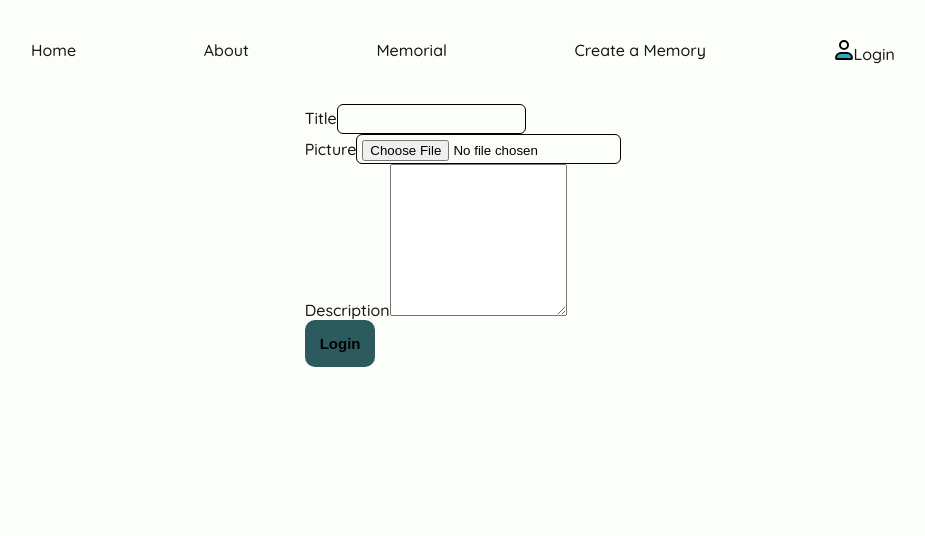
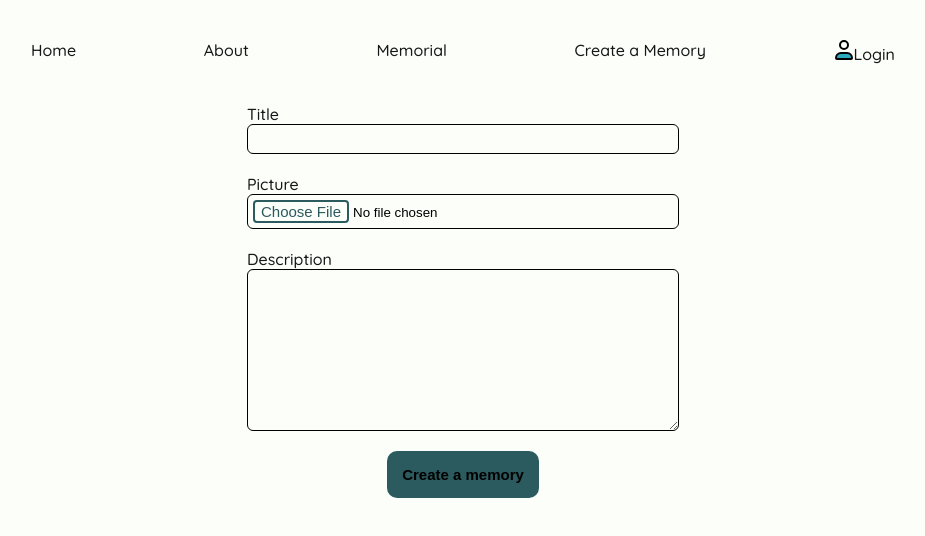
Before and after one commit to leticiabora/obituary-frontend, a Next.js app: page /memorial/create in a window 1280 px wide. Shown: the top 536 px of the page, without its empty margins (177-1102 px from the left). Built offline with nearby package versions, Linux system fonts and the light colour scheme; no server answers.

Commit message:
update form css

```diff
--- a/src/app/globals.css
+++ b/src/app/globals.css
@@ -61,6 +61,24 @@ input {
   color: black;
 }
 
+input[type="file"] {
+  height: 100%;
+  display: flex;
+  cursor: pointer;
+}
+
+input#file-upload-button {
+  background-color: red;
+}
+
+textarea {
+  background-color: transparent;
+  border: 1px solid black;
+  border-radius: 6px;
+  padding: 5px;
+  color: black;
+}
+
 button {
   font-size: 15px;
   padding: 15px;
--- a/src/app/memorial/create/page.tsx
+++ b/src/app/memorial/create/page.tsx
@@ -4,7 +4,7 @@ import Form from 'next/form';
 import { useActionState } from 'react';
 import { MemorySchemaErrorType } from '@/app/lib/definitions';
 import { createMemory } from '../actions/actions';
-import styles from './styles.module.css';
+import styles from '@/app/page.module.css';
 import { useRouter } from 'next/navigation';
 import { MemoryData } from '@/types/memory';
 
@@ -19,10 +19,7 @@ const Memory = () => {
   const addNewMemory = async (state: MemorySchemaErrorType, formData: FormData): Promise<MemoryData | MemorySchemaErrorType> => {
     const result = await createMemory(state, formData);
 
-    console.log('Result', result);
-
     if ('post' in result) {
-      // router.push(`/posts/${result.post.id}`);
       router.push('/memorial');
     }
 
@@ -35,9 +32,9 @@ const Memory = () => {
   >(addNewMemory, initialState);
 
   return (
-    <div className={styles.container}>
+    <div className={styles.form_container}>
       {state?.message && <p>{state?.message}</p>}
-      <Form action={action}>
+      <Form className={styles.form_container} action={action}>
         <div>
           <label htmlFor="title">
             Title
@@ -60,7 +57,7 @@ const Memory = () => {
           {state?.errors?.description && <p className={styles.error}>{state.errors.description}</p>}
         </div>
         <button disabled={pending} type="submit">
-          Login
+          Create a memory
         </button>
       </Form>
     </div>
--- a/src/app/page.module.css
+++ b/src/app/page.module.css
@@ -143,6 +143,39 @@ a.secondary {
   flex-shrink: 0;
 }
 
+.form_container {
+  display: flex;
+  flex-direction: column;
+  align-items: center;
+  justify-content: center;
+  width: 100%;
+  gap: 20px;
+  & > div {
+    width: 50%;
+    display: flex;
+    flex-direction: column;
+    & label {
+      display: flex;
+      flex-direction: column;
+    }
+  }
+}
+
+input::file-selector-button {
+    border: 2px solid var(--green);
+    color: var(--green);
+    background-color: var(--foreground);
+    border-radius: 4px;
+    font-size: 15px;
+    &:hover {
+      filter: brightness(90%);
+    }
+}
+
+.error {
+  color: red;
+}
+
 /* Enable hover only on non-touch devices */
 @media (hover: hover) and (pointer: fine) {
   a.primary:hover {
```
Also changed, not shown: src/app/memory/create/page.tsx (added, +47 -0 lines).
